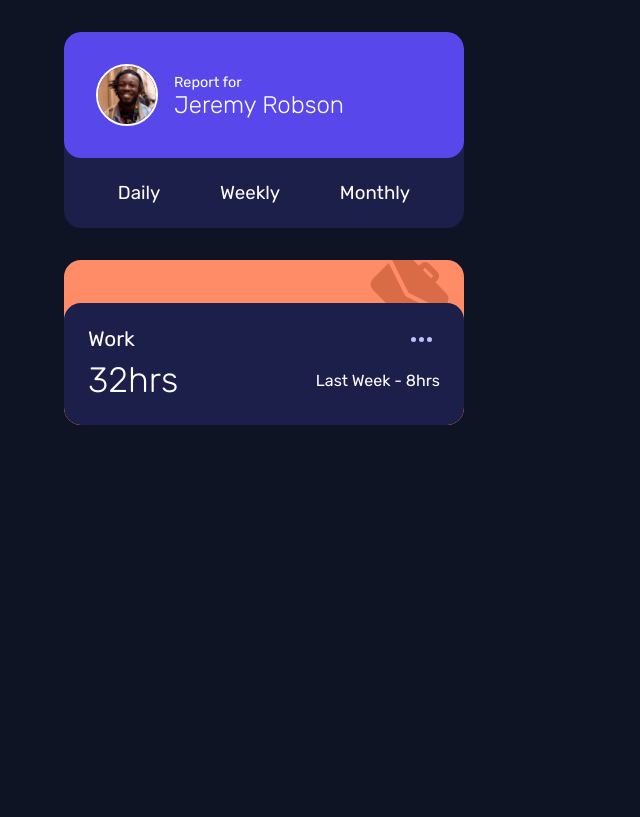
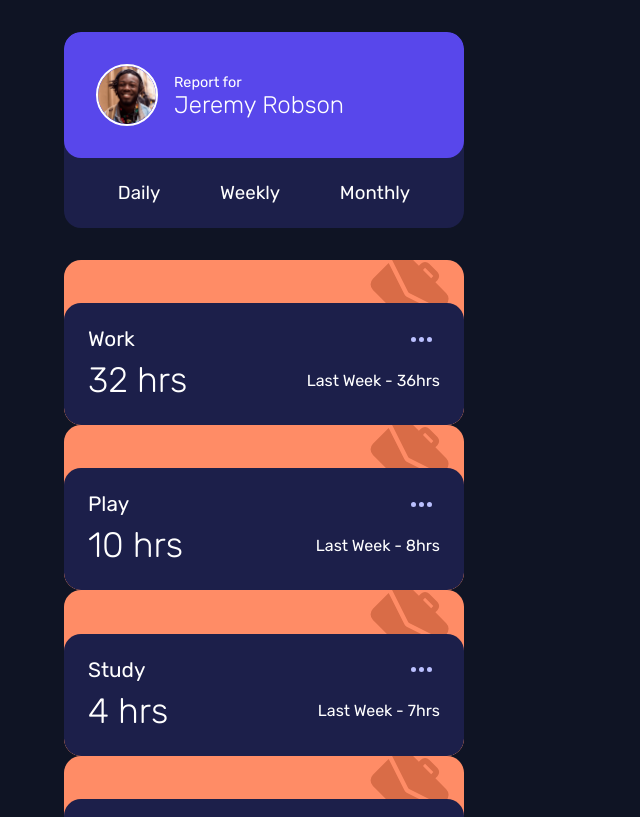
Before and after one commit to hariscs/fem-time-tracking-dashboard, a React (Create React App) app: page / in a window 1280 px wide. Shown: the top 817 px of the page, without its empty margins (0-640 px from the left). Built offline with nearby package versions, Linux system fonts and the light colour scheme.

Commit message:
card components are rendering now

```diff
--- a/src/components/CardItem.jsx
+++ b/src/components/CardItem.jsx
@@ -10,8 +10,10 @@ const CardItem = (props) => {
 					<img src={props.infoIcon} alt='icon' className='card__header--icon' />
 				</div>
 				<div className='card__main'>
-					<h3 className='card__main--time'>{props.infoTime}</h3>
-					<span className='card__main--subtitle'>{props.infoSubtitle}</span>
+					<h3 className='card__main--time'>{props.infoTime} hrs</h3>
+					<span className='card__main--subtitle'>
+						Last Week - {props.infoSubtitle}hrs
+					</span>
 				</div>
 			</div>
 		</li>
--- a/src/components/Dashboard.jsx
+++ b/src/components/Dashboard.jsx
@@ -8,8 +8,8 @@ import iconEllipsis from '../images/icon-ellipsis.svg';
 import profileImg from '../images/image-jeremy.png';
 
 const Dashboard = ({ data }) => {
-	console.log(data);
-
+	// console.log(props.data);
+	// console.log(props.data[1].timeframes.daily.current);
 	return (
 		<section className='dashboard'>
 			<Profile
@@ -21,13 +21,15 @@ const Dashboard = ({ data }) => {
 				monthly='Monthly'
 			/>
 			<ul className='card'>
-				<CardItem
-					bannerIcon={iconWork}
-					cardTitle='Work'
-					infoIcon={iconEllipsis}
-					infoTime='32hrs'
-					infoSubtitle='Last Week - 8hrs'
-				/>
+				{data.map((item) => (
+					<CardItem
+						cardTitle={item.title}
+						infoTime={item.timeframes.weekly.current}
+						infoSubtitle={item.timeframes.weekly.previous}
+						infoIcon={iconEllipsis}
+						bannerIcon={iconWork}
+					/>
+				))}
 			</ul>
 		</section>
 	);
```
